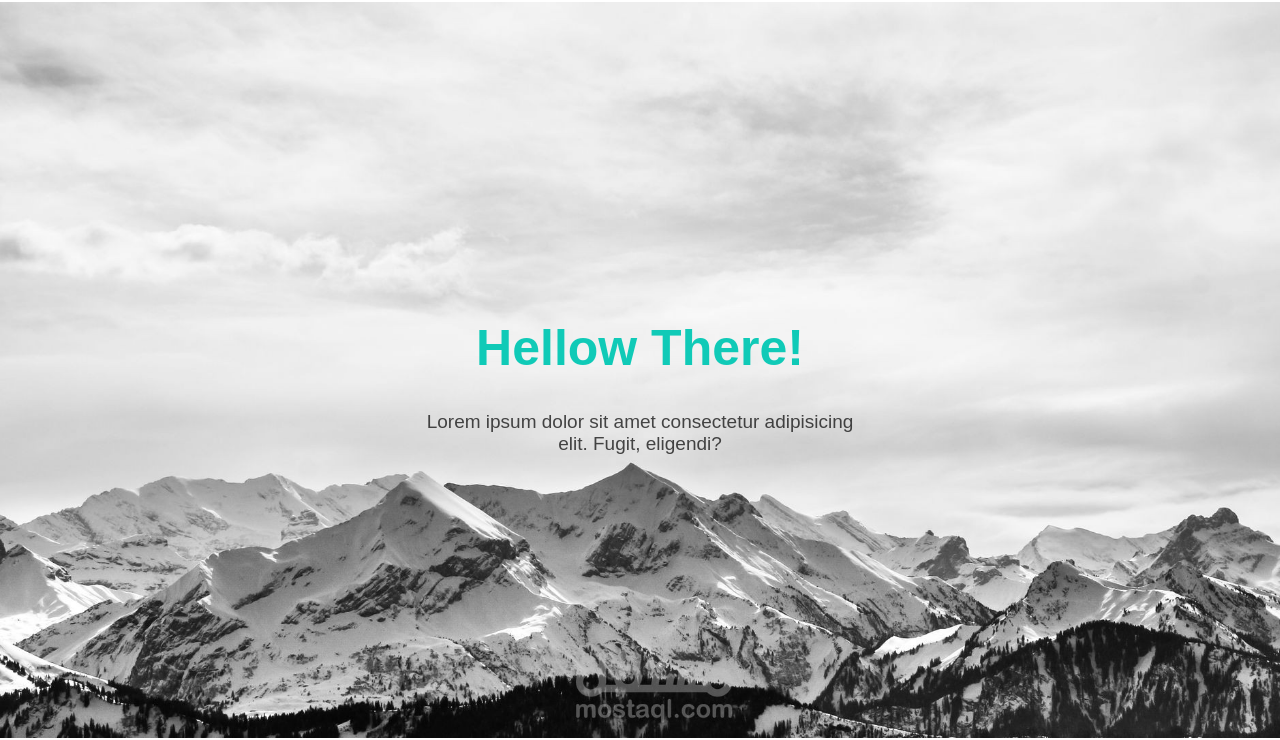
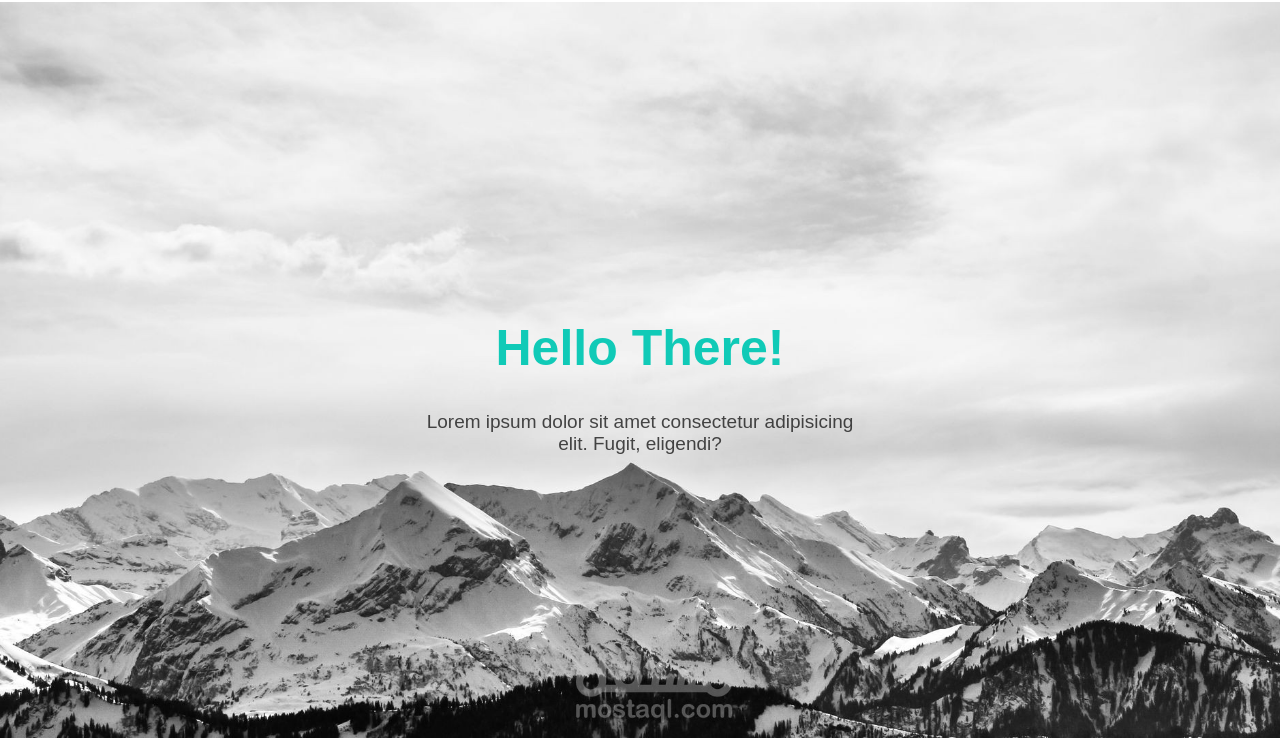
Before and after one commit to Mohamed-Saied-dev/html-css-first-project, a plain HTML site: page index.html in a window 1280 px wide. Shown: the part 66-806 px from the top of the page. Drawn offline with Linux system fonts and the light colour scheme.

Commit message:
Update index.html

```diff
--- a/index.html
+++ b/index.html
@@ -43,7 +43,7 @@
     <!--Start Landing-->
     <div class="landing">
         <div class="content-text">
-            <h1>Hellow There!</h1>
+            <h1>Hello There!</h1>
             <p>Lorem ipsum dolor sit amet consectetur adipisicing elit. Fugit, eligendi?</p>
         </div>
     </div>
```
